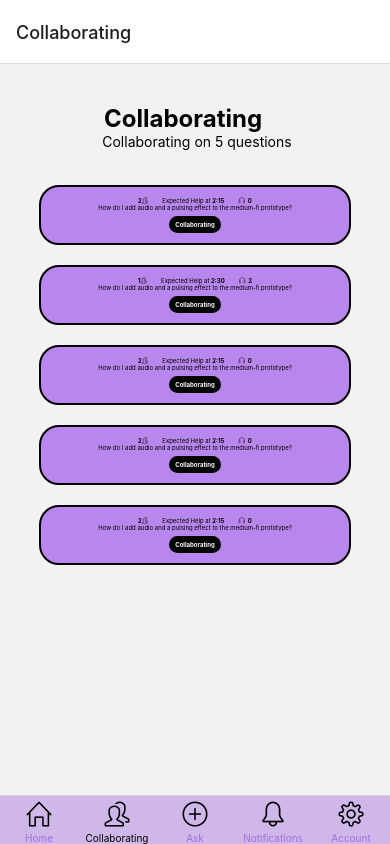
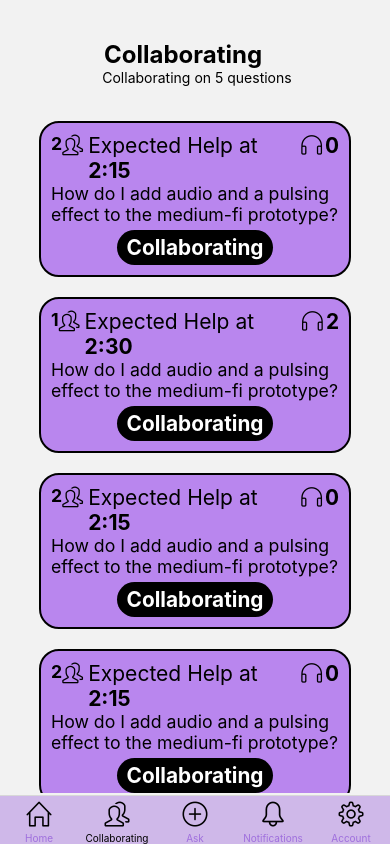
Before and after one commit to ashtonxiong/same-Q-App, a React Native app: screen /Collaborating in a window 390 px wide. Built offline with nearby package versions, Linux system fonts and the light colour scheme; what @freakycoder/react-native-helpers would draw is missing.

Commit message:
Got rid of default header and fixed styling issues

```diff
--- a/App.js
+++ b/App.js
@@ -17,7 +17,8 @@ const Tab = createBottomTabNavigator();
 const MainStack = () => {
   return (
     // <View>
-      <Stack.Navigator initialRouteName="Home">
+      <Stack.Navigator initialRouteName="Home"
+      screenOptions={{headerShown: false}}>
         <Stack.Screen name="HomePage" component={HomePage} />
         <Stack.Screen name="CoursePage" component={CoursePage} />
         <Stack.Screen name="Notifications" component={Notifications} />
@@ -32,6 +33,7 @@ const App = () => {
     <NavigationContainer>
       <Tab.Navigator
         screenOptions={{
+          headerShown: false,
           tabBarActiveTintColor: "#000",
           tabBarInactiveTintColor: "#9f6fdd",
           tabBarStyle: [
@@ -57,6 +59,7 @@ const App = () => {
         tabBarIcon: ({ color, size }) => (
           <Icon name="home" size={size} color={"#000"} />
         ),
+
       }}/>
         <Tab.Screen name="Collaborating" component={CollabPage}
           options={{
--- a/components/CollabPage.js
+++ b/components/CollabPage.js
@@ -1,5 +1,5 @@
 import React, {useRef, useState} from 'react';
-import { View, Text, TouchableOpacity, ScrollView, FlatList} from 'react-native';
+import { View, Text, TouchableOpacity, ScrollView, Dimensions} from 'react-native';
 import { useNavigation } from '@react-navigation/native';
 import styles from '../styles';
 import Icon from 'react-native-vector-icons/SimpleLineIcons';
@@ -7,15 +7,15 @@ import Icon from 'react-native-vector-icons/SimpleLineIcons';
 const CollabPage = () => {
     const [pages, setPages] = useState([
       {numPeople: 2, time: "2:15", earphone: 0,
-      text: "How do I add audio and a pulsing effect to the medium-fi prototype?"},
+      text: "How do I add audio and a pulsing effect to the medium-fi prototype?", id: 1},
       {numPeople: 1, time: "2:30", earphone: 2,
-      text: "How do I add audio and a pulsing effect to the medium-fi prototype?"},
+      text: "How do I add audio and a pulsing effect to the medium-fi prototype?", id: 2},
       {numPeople: 2, time: "2:15", earphone: 0,
-      text: "How do I add audio and a pulsing effect to the medium-fi prototype?"},
+      text: "How do I add audio and a pulsing effect to the medium-fi prototype?", id: 3},
       {numPeople: 2, time: "2:15", earphone: 0,
-      text: "How do I add audio and a pulsing effect to the medium-fi prototype?"},
+      text: "How do I add audio and a pulsing effect to the medium-fi prototype?", id: 4},
       {numPeople: 2, time: "2:15", earphone: 0,
-      text: "How do I add audio and a pulsing effect to the medium-fi prototype?"}
+      text: "How do I add audio and a pulsing effect to the medium-fi prototype?", id: 5}
 
     ])
 
@@ -32,11 +32,9 @@ const CollabPage = () => {
 
     const scrollViewRef = useRef(null); // Create a ref for the ScrollView
 
-    const scrollToBottom = () => {
-      if (scrollViewRef.current) {
-        scrollViewRef.current.scrollToEnd({ animated: true });
-      }
-    };
+    const { width, height } = Dimensions.get('window');
+    const scaleFactor = Math.min(width, height) / 375; // Adjust 375 based on your design reference width
+
 
 
 
@@ -52,23 +50,23 @@ const CollabPage = () => {
       <Text> Collaborating on {numCourses.numQuestions} questions</Text>
     </View>
       {pages.map(page => (
-          <View style={styles.collabBox}>
+          <View key={page.id} style={styles.collabBox}>
           {/* top row */}
           <View style={styles.collabTopRow}>
             <View style={styles.collabPeopleIcon} >
-              <Text style={{fontSize: '17%', fontWeight: 'bold'}}>{page.numPeople}</Text>
-              <Icon name="people" size="20%" />
+              <Text style={{fontSize: 17 * scaleFactor, fontWeight: 'bold'}}>{page.numPeople}</Text>
+              <Icon name="people" size={20 * scaleFactor} />
             </View>
-            <Text style={{ fontSize: '20%', marginLeft: "5%", marginRight: "5%"}} >Expected Help at <Text style={{fontWeight: 'bold'}}>{page.time}</Text></Text>
+            <Text style={{ fontSize: 20 + scaleFactor, marginLeft: 5 * scaleFactor, marginRight: 5 * scaleFactor}} >Expected Help at <Text style={{fontWeight: 'bold'}}>{page.time}</Text></Text>
             <View style={styles.collabEarphone}>
-              <Icon  name="earphones" size="20%"/>
-              <Text style={{fontSize: '17%', fontWeight: 'bold', marginLeft: 3}}>{page.earphone}</Text>
+              <Icon  name="earphones" size={20 * scaleFactor} />
+              <Text style={{fontSize: 20 * scaleFactor, fontWeight: 'bold', marginLeft: 3}}>{page.earphone}</Text>
             </View>
           </View>
 
           {/* middle row */}
           <View style={styles.collabMid}>
-            <Text style={{fontSize: '17%', color: '#000000'}}>{page.text}</Text>
+            <Text style={{fontSize: 17 * scaleFactor, color: '#000000'}}>{page.text}</Text>
           </View>
 
           {/* bottom row */}
--- a/components/Notifications.js
+++ b/components/Notifications.js
@@ -1,5 +1,5 @@
 import React from 'react';
-import { StyleSheet, Text, View, TouchableOpacity } from 'react-native';
+import { StyleSheet, Dimensions, Text, View, TouchableOpacity } from 'react-native';
 import { useNavigation } from '@react-navigation/native';
 import BottomBar from './BottomBar';
 import styles from '../styles';
@@ -11,6 +11,9 @@ const Notifications = () => {
     const handleJoinPress = (course) => {
       navigation.navigate('CoursePage', { course });
     };
+    const { width, height } = Dimensions.get('window');
+    const scaleFactor = Math.min(width, height) / 375; // Adjust 375 based on your design reference width
+
 
   return (
     <View style={styles.NotiContainer}>
@@ -18,25 +21,25 @@ const Notifications = () => {
           <Text style={styles.courseBoxTEXT}> Notifications </Text>
         </View>
         <View style={styles.NotificationInfo}>
-          <Icon name="people" size={'55%'} color={"#000"} style={styles.NotiIcon} />
+          <Icon name="people" size={55 * scaleFactor} color={"#000"} style={styles.NotiIcon} />
           <Text style={styles.NotiText}> Amy L., Jackson D, Rebecca C, and 1 other joined
           “How do I upload files to AFS directory?” with you. </Text>
         </View>
 
         <View style={styles.NotificationInfo}>
-          <Icon name="earphones" size={'50%'} color={"#000"} style={styles.NotiIcon} />
+          <Icon name="earphones" size={50 * scaleFactor} color={"#000"} style={styles.NotiIcon} />
           <Text style={styles.NotiText}> Tony S. joined the huddle for “How do I calculate the trajectory of the
           rocket?” with you. </Text>
         </View>
 
         <View style={styles.NotificationInfo}>
-          <Icon name="people" size={'55%'} color={"#000"} style={styles.NotiIcon} />
+          <Icon name="people" size={55 * scaleFactor} color={"#000"} style={styles.NotiIcon} />
           <Text style={styles.NotiText}> Mia B. joined the huddle for “How do I upload
           files to AFS directory?” </Text>
         </View>
 
         <View style={styles.NotificationInfo}>
-          <Icon name="earphones" size={'50%'} color={"#000"} style={styles.NotiIcon} />
+          <Icon name="earphones" size={50 * scaleFactor} color={"#000"} style={styles.NotiIcon} />
           <Text style={styles.NotiText}> Michael S., Jim H, Dwight S, and 1 other joined
           “How to approach greedy algorithms” with you. </Text>
         </View>
@@ -44,77 +47,4 @@ const Notifications = () => {
   );
 };
 
-// const styles = StyleSheet.create({
-//   container: {
-//     flex: 1,
-//     justifyContent: 'center',
-//     alignItems: 'center',
-//   },
-//   pageHeader: {
-//     fontSize: 40,
-//     marginTop: 90,
-//     fontWeight: 'bold',
-//   },
-//   courseSection: {
-//     flex: 1,
-//     justifyContent: 'flex-start',
-//     alignItems: 'center',
-//     width: '100%',
-//   },
-//   bottomSection: {
-//     justifyContent: 'flex-end',
-//     marginBottom: 200, // adjust space from bottom of screen
-//   },
-//   sectionHeader: {
-//     color: 'black',
-//     fontSize: 30,
-//     fontWeight: 'normal',
-//     marginTop: 30, // adjust space from 'Courses' header
-//   },
-//   courseContainer: {
-//     marginTop: 5,
-//   },
-//   courseBox: {
-//     flexDirection: 'row', // have course name and join button in one row
-//     padding: 30,
-//     margin: 10,
-//     width: 320,
-//     borderWidth: 2,
-//     borderColor: '#000',
-//     borderRadius: 20,
-//     backgroundColor: '#b986ee',
-//     justifyContent: 'space-between', // align items along the row
-//   },
-//   courseBoxTEXT: {
-//     fontSize: 24,
-//     fontWeight: 'bold',
-//     color: 'black',
-//     textAlign: 'left',
-//   },
-//   joinButton: {
-//     width: 70,
-//     borderRadius: 20,
-//     backgroundColor: 'black',
-//     justifyContent: 'center',
-//     alignItems: 'center',
-//   },
-//   joinButtonTEXT: {
-//     color: 'white',
-//     fontSize: 24,
-//     fontWeight: 'bold',
-//   },
-//   askButton: {
-//     width: 70,
-//     borderRadius: 20,
-//     backgroundColor: 'black',
-//     justifyContent: 'center',
-//     alignItems: 'center',
-//   },
-//   askButtonTEXT: {
-//     color: 'white',
-//     fontSize: 24,
-//     fontWeight: 'bold',
-//   },
-// });
-
 export default Notifications;
--- a/styles.js
+++ b/styles.js
@@ -3,6 +3,10 @@ import { StyleSheet, Dimensions } from 'react-native';
 
 
 const screenWidth = Dimensions.get('window').width;
+
+const { width, height } = Dimensions.get('window');
+const scaleFactor = Math.min(width, height) / 375; // Adjust 375 based on your design reference width
+
 
 const styles = StyleSheet.create({
     // ALL
@@ -10,7 +14,9 @@ const styles = StyleSheet.create({
         flex: 1,
     },
     pageHeader: {
-        marginTop: '10%',
+        // borderBlockColor: "blue",
+        // borderWidth: 2,
+        marginTop: '20%',
         textAlign: 'center',
         fontSize: 40,
         fontWeight: 'bold',
@@ -183,7 +189,7 @@ const styles = StyleSheet.create({
         paddingTop: 40,
         paddingHorizontal: 20,
         height: '100%',
-        paddingBottom: '10%',
+        paddingBottom: '0.5%',
       },
       collabHeader : {
         marginBottom: 25,
@@ -246,7 +252,7 @@ const styles = StyleSheet.create({
       },
       collabButtonText: {
         color: 'white',
-        fontSize: '20%',
+        fontSize: 20 * scaleFactor,
         fontWeight: 'bold',
       },
 
```
